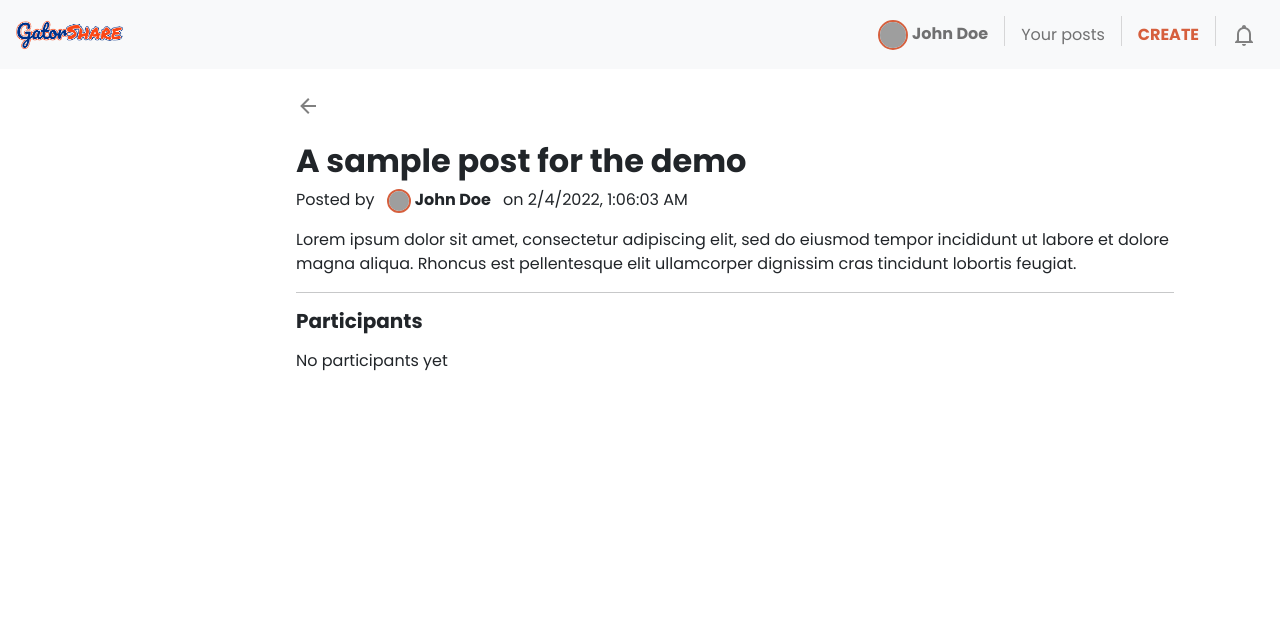
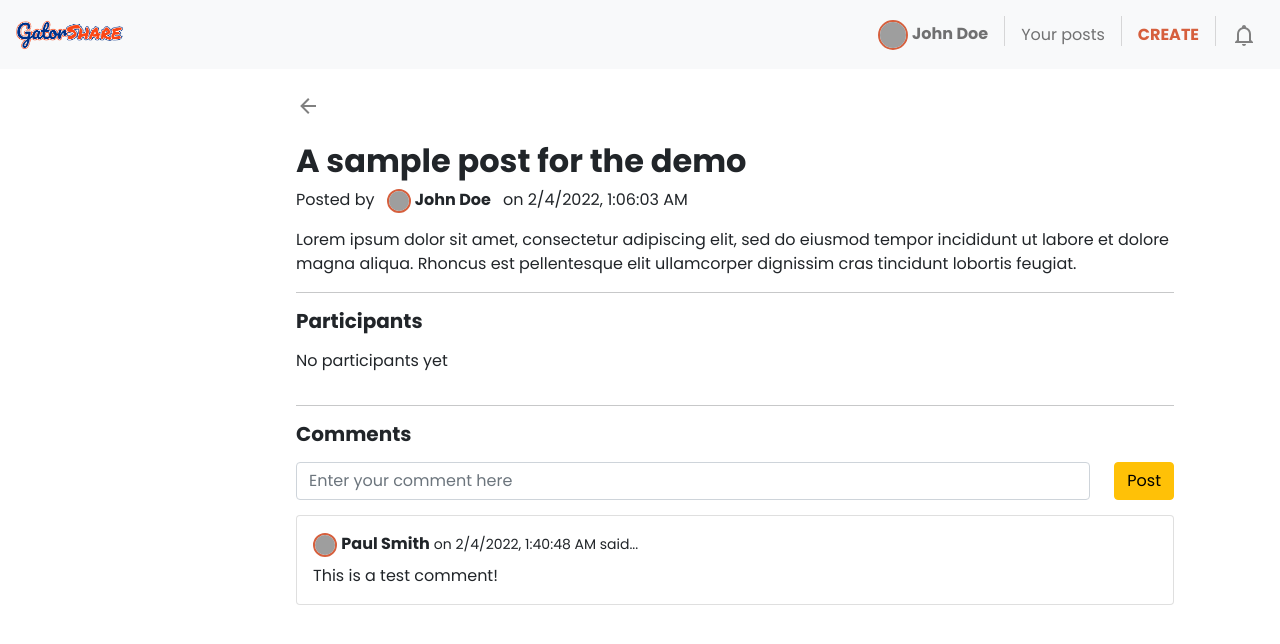
Before and after one commit to tatirajurishabh/gatorshare-backend, a React (Create React App) app in the folder frontend/: page /post/1 in a window 1280 px wide. Shown: the top 644 px of the page. Built offline with nearby package versions, Linux system fonts and the light colour scheme; grey boxes are pictures that could not be loaded.

Commit message:
Created comments component and added to post

```diff
--- /dev/null
+++ b/frontend/src/components/Comment/Comment.js
@@ -0,0 +1,21 @@
+import { Card, Col, Row } from "react-bootstrap"
+import { getHumanReadableTimestamp } from "../../utils/Utils"
+import UserMini from "../UserMini"
+
+const Comment = ({ comment }) => {
+    return <Card body className="mb-3">
+        <Row>
+            <Col xs="auto" className="pe-0">
+                <UserMini firstName={comment.user.firstName} lastName={comment.user.lastName} avatar={comment.user.avatar} />
+            </Col>
+            <Col className="m-0 p-0 ps-1">
+                <p className="m-0 p-0"><small>{'on ' + getHumanReadableTimestamp(comment.timestamp) + ' said...'}</small></p>
+            </Col>
+            <Col xs={12} className="pt-2">
+                <p className="m-0 p-0">{comment.message}</p>
+            </Col>
+        </Row>
+    </Card>
+}
+
+export default Comment
--- a/frontend/src/components/Post/Post.js
+++ b/frontend/src/components/Post/Post.js
@@ -1,8 +1,16 @@
+import { useEffect, useState } from "react"
 import { Card, Col, Row } from "react-bootstrap"
 import { getHumanReadableTimestamp } from "../../utils/Utils"
 import UserMini from "../UserMini"
+import api from "../../data/Data"
 
 const Post = ({ data }) => {
+    const [commentCount, setCommentCount] = useState(0)
+
+    useEffect(() => {
+        api.getComments(data.id).then( comments => setCommentCount(comments.length))
+    }, [])
+
     return <Card body>
         <h4>{data.title}</h4>
         <small>
@@ -19,7 +27,7 @@ const Post = ({ data }) => {
             </Row>
         </small>
         <p>{data.desc}</p>
-        <p><small><span>{data.participants.length} participants</span> • <span>{data.comments.length} comments</span></small></p>
+        <p><small><span>{data.participants.length} participants</span> • <span>{commentCount} comments</span></small></p>
     </Card>
 }
 
--- a/frontend/src/components/Post/PostDetails.js
+++ b/frontend/src/components/Post/PostDetails.js
@@ -1,4 +1,4 @@
-import { Col, Row } from "react-bootstrap"
+import { Button, Col, Form, Row } from "react-bootstrap"
 import { mdiArrowLeft } from '@mdi/js'
 import Icon from '@mdi/react'
 import { getHumanReadableTimestamp } from "../../utils/Utils"
@@ -6,6 +6,7 @@ import UserMini from "../UserMini"
 import { useEffect, useState } from "react"
 import data from "../../data/Data"
 import { Link, useParams } from "react-router-dom"
+import Comment from "../Comment/Comment"
 
 const PostDetails = () => {
 
@@ -14,16 +15,20 @@ const PostDetails = () => {
     const postId = params.postId
 
     const [post, setPost] = useState(null)
+    const [comments, setComments] = useState([])
 
     useEffect(() => {
         data.getPostById(postId).then(postData => {
-            console.log(postId)
             if (postData) {
                 setPost(postData)
             } else {
                 window.alert('No such post exists')
                 window.location.href = "/"
             }
+        })
+
+        data.getComments(postId).then(commentsData => {
+            setComments(commentsData)
         })
     }, [postId])
 
@@ -47,12 +52,30 @@ const PostDetails = () => {
         <Row>
             {
                 post?.participants.length > 0 ? post.participants.map(participant => {
-                    return <Col xs="auto">
+                    return <Col xs="auto" key={participant.id}>
                         <UserMini firstName={participant.firstName} lastName={participant.lastName} avatar={participant.avatar} />
                     </Col>
                 }) : <p>No participants yet</p>
             }
         </Row>
+        <hr />
+        <h5 className="mb-3">Comments</h5>
+        <Row>
+            <Col>
+                <Form.Control type="text" placeholder="Enter your comment here" />
+            </Col>
+            <Col xs="auto">
+                <Button variant="warning" id="comment-post">Post</Button>
+            </Col>
+            {
+                comments.length > 0 ? comments.map(comment => {
+                    return <Col xs={12} key={comment.id}>
+                        <Comment comment={comment} />
+                    </Col>
+                }) : <p>Be the first one to comment!</p>
+            }
+        </Row>
+
     </div> : null
 }
 
--- a/frontend/src/data/Demo.js
+++ b/frontend/src/data/Demo.js
@@ -12,7 +12,6 @@ const DEMO_DB = {
                 avatar: "https://i.pravatar.cc/300"
             },
             participants: [],
-            comments: [],
             timestamp: 1643936763000
         }
     ],
@@ -23,7 +22,19 @@ const DEMO_DB = {
         email: "johndoe@example.com",
         avatar: "https://i.pravatar.cc/300"
     },
-    comments: []
+    comments: [{
+        id: 1,
+        postId: 1,
+        message: 'This is a test comment!',
+        timestamp: 1643938848000,
+        user: {
+            id: 1,
+            firstName: "Paul",
+            lastName: "Smith",
+            email: "psmith@example.com",
+            avatar: "https://i.pravatar.cc/450"
+        }
+    }]
 }
 
 
```
